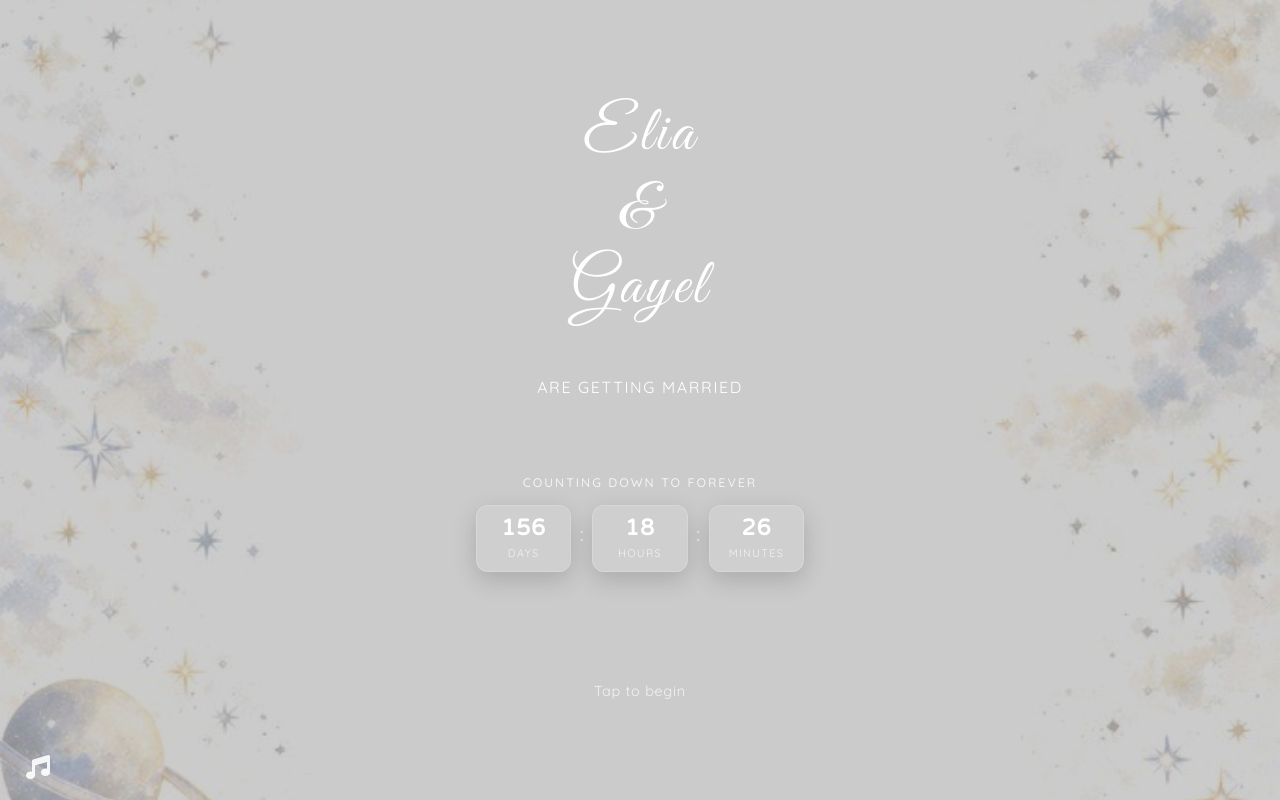
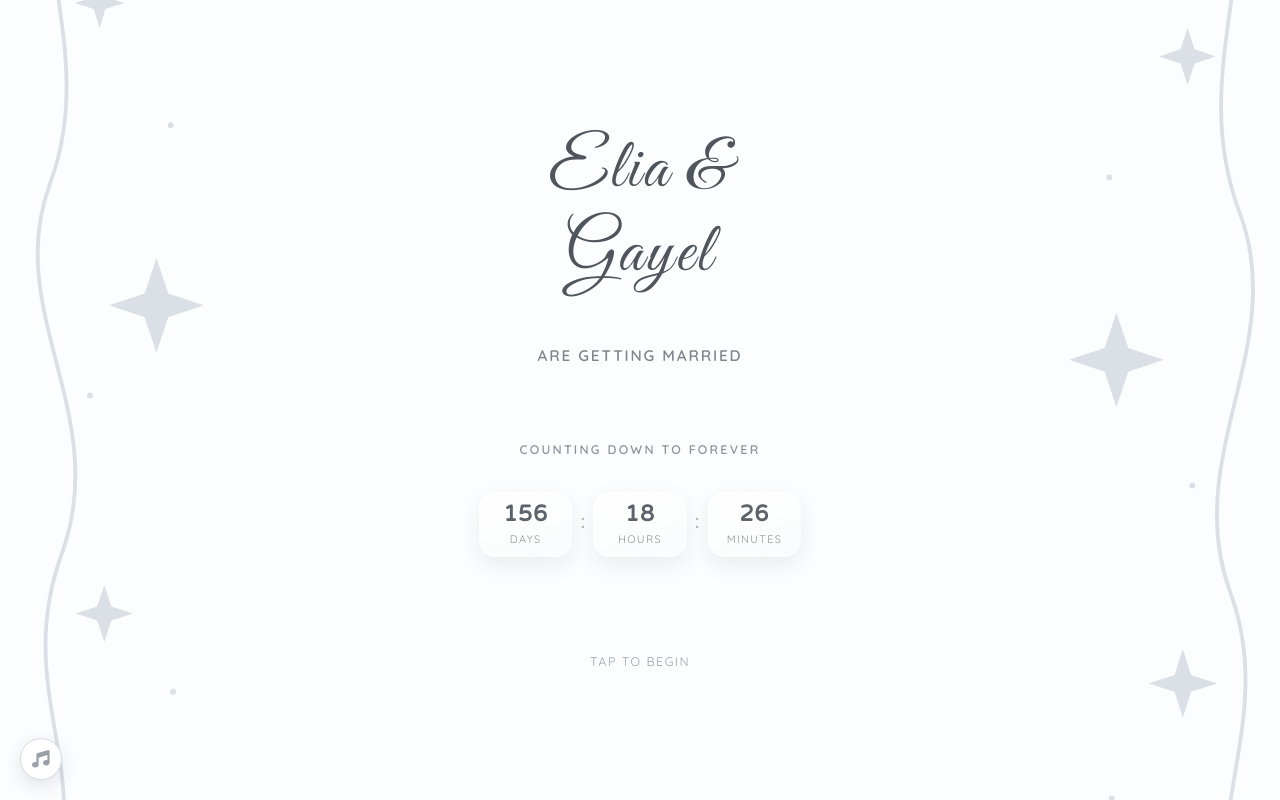
Before and after one commit to Gayelabouimad/g-inv, an Angular app in the folder g-invitation/: page /not-found in a window 1280 px wide. Built offline with nearby package versions, Linux system fonts and the light colour scheme.

Commit message:
fonts and styling

```diff
--- a/g-invitation/src/app/data/event.data.ts
+++ b/g-invitation/src/app/data/event.data.ts
@@ -80,10 +80,10 @@ dateTimeImage: '/assets/date-time.svg',
       highlight: "'Quicksand', sans-serif",
       quote: "'Georgia', serif",
     },
-    backgroundImage: 'assets/background.jpg',
-    overlayOpacity: 0.20,
-    accentColor: '#d6c3a5',
-    textColor: '#ffffff',
+    backgroundImage: 'assets/galaxy_invitation_border.svg',
+    overlayOpacity: 0,
+    accentColor: '#d7dde3',
+    textColor: '#4f555b',
     backgroundMusic: '/assets/kawkabi-trimmed.mpeg',
   },
 };
--- a/g-invitation/src/app/pages/invitation-page/countdown-section/countdown-section.component.css
+++ b/g-invitation/src/app/pages/invitation-page/countdown-section/countdown-section.component.css
@@ -7,11 +7,11 @@
 
 .countdown-label {
   font-size: 0.78rem;
-  font-weight: 500;
-  letter-spacing: 0.16em;
+  font-weight: 600;
+  letter-spacing: 0.18em;
   text-transform: uppercase;
-  opacity: 0.78;
-  margin: 0 0 0.75rem;
+  color: rgba(126, 134, 142, 0.9);
+  margin: 0 0 2rem;
 }
 
 .countdown-grid {
@@ -25,23 +25,19 @@
 .countdown-item {
   min-width: 74px;
   padding: 0.7rem 0.6rem 0.55rem;
-  border-radius: 12px;
   display: flex;
   flex-direction: column;
   align-items: center;
   justify-content: center;
-  background: rgba(255, 255, 255, 0.08);
-  border: 1px solid rgba(255, 255, 255, 0.17);
-  backdrop-filter: blur(8px);
-  -webkit-backdrop-filter: blur(8px);
-  box-shadow: 0 8px 24px rgba(0, 0, 0, 0.16);
+  box-shadow: 0 8px 20px rgba(36, 44, 55, 0.08);
 }
 
 .countdown-value {
   font-size: 1.4rem;
-  font-weight: 600;
+  font-weight: 700;
   line-height: 1;
   letter-spacing: 0.04em;
+  color: #5c636b;
   font-variant-numeric: tabular-nums;
 }
 
@@ -50,7 +46,7 @@
   font-size: 0.68rem;
   letter-spacing: 0.12em;
   text-transform: uppercase;
-  opacity: 0.75;
+  color: rgba(116, 124, 132, 0.82);
 }
 
 .countdown-separator {
@@ -58,7 +54,7 @@
   align-items: center;
   justify-content: center;
   font-size: 1.25rem;
-  opacity: 0.5;
+  color: rgba(140, 148, 157, 0.66);
   transform: translateY(-3px);
 }
 
@@ -66,7 +62,8 @@
   margin: 0;
   font-size: 1.05rem;
   letter-spacing: 0.05em;
-  font-weight: 500;
+  font-weight: 600;
+  color: #5c636b;
 }
 
 @media (max-width: 768px) {
--- a/g-invitation/src/app/pages/invitation-page/intro-section/intro-section.component.css
+++ b/g-invitation/src/app/pages/invitation-page/intro-section/intro-section.component.css
@@ -4,7 +4,7 @@
   display: flex;
   flex-direction: column;
   gap: 1.5rem;
-  font-family: var(--font-body, sans-serif);
+  font-family: var(--font-body, sans-serif), sans-serif;
   font-size: 1rem;
 }
 
@@ -15,16 +15,17 @@
 .quote-text {
   font-size: 1.2rem;
   font-style: italic;
-  font-family: var(--font-quote, serif);
+  font-family: var(--font-quote, serif), serif;
   line-height: 1.6;
   margin: 0 0 0.75rem 0;
   font-weight: 300;
+  color: #565d64;
 }
 
 .quote-source {
   font-size: 0.78rem;
-  opacity: 0.75;
-  font-family: var(--font-body, sans-serif);
+  color: rgba(86, 93, 100, 0.74);
+  font-family: var(--font-body, sans-serif), sans-serif;
   font-style: italic;
   letter-spacing: 0.03em;
   text-transform: none;
@@ -44,11 +45,11 @@
 }
 
 .family-name {
-  font-weight: 400;
+  font-weight: 500;
   font-style: normal;
   letter-spacing: 0.05em;
   margin: 0;
-  opacity: 0.9;
+  color: rgba(79, 86, 93, 0.88);
   max-width: 8rem;
   font-size: 0.82rem;
   line-height: 1.5;
@@ -56,11 +57,11 @@
 }
 
 .intro-text {
-  font-weight: 300;
+  font-weight: 400;
   line-height: 1.6;
   margin: 0;
   font-size: 0.95rem;
-  opacity: 0.95;
+  color: rgba(79, 86, 93, 0.92);
 }
 
 .date-time-image {
@@ -71,20 +72,20 @@
   object-fit: contain;
   opacity: 0.98;
   padding: 0.9rem 0.5rem 0.3rem 0.5rem;
-  border-radius: 10px;
-  background: rgba(0, 0, 0, 0.2);
-  border: 1px solid rgba(255, 255, 255, 0.14);
-  filter: drop-shadow(0 10px 24px rgba(0, 0, 0, 0.24));
+  border-radius: 12px;
+  background: linear-gradient(160deg, rgba(255, 255, 255, 0.92), rgba(247, 249, 251, 0.86));
+  filter: drop-shadow(0 10px 24px rgba(36, 44, 55, 0.12));
 }
 
 .couple-name {
   margin: 0.25rem 0 0;
-  font-family: var(--font-display, cursive);
-  font-size: 2.4rem;
+  font-family: var(--font-display, cursive), cursive;
+  font-size: 2.45rem;
   font-weight: 300;
   letter-spacing: 0.04em;
   line-height: 1.2;
-  text-shadow: 0 8px 20px rgba(0, 0, 0, 0.3);
+  color: #4f555c;
+  text-shadow: 0 4px 10px rgba(255, 255, 255, 0.75);
 }
 
 @media (max-width: 480px) {
--- a/g-invitation/src/app/pages/invitation-page/invitation-page/invitation-page.component.css
+++ b/g-invitation/src/app/pages/invitation-page/invitation-page/invitation-page.component.css
@@ -1,13 +1,13 @@
 :host {
-  --bg-image: none;
-  --overlay-opacity: 0.26;
-  --accent-color: #d6c3a5;
-  --text-color: #f5efe6;
-  --card-bg: rgba(255, 252, 246, 0.82);
-  --card-border: rgba(255, 246, 232, 0.9);
-  --card-text: #4b4150;
+  --svg-frame-image: none;
+  --svg-frame-color: #d7dde3;
+  --accent-color: #d7dde3;
+  --text-color: #4f555b;
+  --card-bg: rgba(255, 255, 255, 0.96);
+  --card-border: rgba(212, 218, 225, 0.92);
+  --card-text: #4c5259;
   --viewport-height: 100vh;
-  --controls-height: 48px;
+  --controls-height: 50px;
 }
 
 @supports (height: 100dvh) {
@@ -20,11 +20,27 @@
   position: relative;
   width: 100%;
   height: var(--viewport-height);
-  background-color: #0a0a0a;
+  background: #fcfdff;
   color: var(--text-color);
-  font-family: var(--font-body, sans-serif);
+  font-family: var(--font-body, sans-serif), sans-serif;
   line-height: 1.6;
   overflow: hidden;
+}
+
+.page-background {
+  position: fixed;
+  inset: 0;
+  color: var(--svg-frame-color);
+  background-color: currentColor;
+  -webkit-mask-image: var(--svg-frame-image);
+  mask-image: var(--svg-frame-image);
+  -webkit-mask-size: cover;
+  mask-size: cover;
+  -webkit-mask-position: center;
+  mask-position: center;
+  -webkit-mask-repeat: no-repeat;
+  mask-repeat: no-repeat;
+  z-index: 0;
 }
 
 .page-content {
@@ -32,36 +48,13 @@
   width: 100%;
   height: var(--viewport-height);
   overflow: hidden;
+  z-index: 2;
 }
 
-.page-content::before {
-  content: '';
-  position: fixed;
-  top: 0;
-  left: 0;
-  width: 100%;
-  height: 100%;
-  background: rgba(0, 0, 0, var(--overlay-opacity));
-  z-index: 1;
-  pointer-events: none;
-}
-
-.page-background {
-  position: fixed;
-  top: 0;
-  left: 0;
-  width: 100%;
-  height: 100%;
-  background-image: var(--bg-image);
-  background-size: cover;
-  background-position: center;
-  background-repeat: no-repeat;
-  z-index: 0;
-}
 
 .slides-shell {
   position: relative;
-  z-index: 2;
+  z-index: 3;
   width: 100%;
   height: var(--viewport-height);
   overflow: hidden;
@@ -88,35 +81,26 @@
 }
 
 .slide-scroll {
-  width: min(680px, 100%);
+  width: min(700px, 100%);
   height: 100%;
   overflow: hidden;
   display: flex;
   align-items: center;
   justify-content: center;
-  padding: 0.75rem;
+  padding: 0.8rem;
   box-sizing: border-box;
 }
 
 .slide-card {
   width: 100%;
-  max-width: 640px;
+  max-width: 650px;
   max-height: 100%;
   overflow: hidden;
   border-radius: 20px;
   color: var(--card-text);
-  background: linear-gradient(
-    168deg,
-    rgba(255, 254, 250, 0.94) 0%,
-    var(--card-bg) 56%,
-    rgba(247, 238, 226, 0.8) 100%
-  );
+  background: var(--card-bg);
   border: 1px solid var(--card-border);
-  backdrop-filter: blur(7px) saturate(1.08);
-  -webkit-backdrop-filter: blur(7px) saturate(1.08);
-  box-shadow:
-    0 16px 44px rgba(38, 27, 32, 0.24),
-    inset 0 1px 0 rgba(255, 255, 255, 0.88);
+  box-shadow: 0 10px 30px rgba(36, 44, 55, 0.08);
 }
 
 .slide-page.rsvp-slide .slide-scroll {
@@ -134,7 +118,7 @@
   display: flex;
   flex-direction: column;
   justify-content: center;
-  padding: 0.75rem 0;
+  padding: 0.85rem 0;
 }
 
 .slide-controls {
@@ -144,6 +128,8 @@
   justify-content: center;
   padding-bottom: env(safe-area-inset-bottom, 0px);
   background: transparent;
+  position: relative;
+  z-index: 3;
 }
 
 .music-control {
@@ -151,19 +137,27 @@
   bottom: 1.25rem;
   left: 1.25rem;
   z-index: 1001;
-  background: none;
-  border: none;
+  width: 42px;
+  height: 42px;
+  border-radius: 50%;
+  background: rgba(255, 255, 255, 0.95);
+  border: 1px solid rgba(212, 218, 225, 0.95);
   cursor: pointer;
   display: flex;
   align-items: center;
   justify-content: center;
+  box-shadow: 0 6px 18px rgba(36, 44, 55, 0.12);
 }
 
 .music-control svg {
-  width: 1.5rem;
-  height: 1.5rem;
-  color: var(--text-color);
+  width: 1.1rem;
+  height: 1.1rem;
+  color: #8e959e;
   opacity: 0.9;
+}
+
+.music-control.playing {
+  border-color: #bfc7d0;
 }
 
 .slide-dots {
@@ -172,12 +166,10 @@
   align-items: center;
   gap: 8px;
   padding: 8px 16px;
-  background: rgba(255, 249, 240, 0.35);
-  backdrop-filter: blur(8px);
-  -webkit-backdrop-filter: blur(8px);
+  background: rgba(255, 255, 255, 0.94);
   border-radius: 999px;
-  border: 1px solid rgba(255, 255, 255, 0.42);
-  box-shadow: 0 6px 18px rgba(30, 21, 25, 0.2);
+  border: 1px solid rgba(212, 218, 225, 0.9);
+  box-shadow: 0 6px 18px rgba(36, 44, 55, 0.1);
 }
 
 .dot {
@@ -186,23 +178,23 @@
   border-radius: 999px;
   border: 0;
   padding: 0;
-  background: rgba(86, 68, 78, 0.36);
+  background: #c7ced6;
   cursor: pointer;
   transition: transform 200ms ease, background-color 200ms ease, width 200ms ease;
   flex-shrink: 0;
 }
 
 .dot.active {
-  background: var(--accent-color);
+  background: #aab3be;
   width: 22px;
 }
 
 .swipe-hint {
   padding: 0.75rem 0 0.5rem;
-  font-size: 0.78rem;
-  color: #f6eee1;
-  opacity: 0.84;
-  letter-spacing: 0.06em;
+  font-size: 0.74rem;
+  color: #8c949d;
+  opacity: 0.95;
+  letter-spacing: 0.07em;
   text-align: center;
   text-transform: uppercase;
   flex-shrink: 0;
@@ -219,48 +211,6 @@
   text-align: center;
   box-sizing: border-box;
   gap: 0;
-}
-
-@keyframes fadeInDown {
-  from {
-    opacity: 0;
-    transform: translateY(-30px);
-  }
-  to {
-    opacity: 1;
-    transform: translateY(0);
-  }
-}
-
-@keyframes fadeInUp {
-  from {
-    opacity: 0;
-    transform: translateY(30px);
-  }
-  to {
-    opacity: 1;
-    transform: translateY(0);
-  }
-}
-
-@keyframes fadeIn {
-  from {
-    opacity: 0;
-  }
-  to {
-    opacity: 1;
-  }
-}
-
-@keyframes slideUp {
-  from {
-    opacity: 0;
-    transform: translateY(20px);
-  }
-  to {
-    opacity: 1;
-    transform: translateY(0);
-  }
 }
 
 @media (max-width: 768px) {
@@ -305,7 +255,11 @@
 
 @media (prefers-contrast: more) {
   .invitation-page {
-    color: #fff;
+    color: #2b2f33;
+  }
+
+  .slide-card {
+    border-width: 2px;
   }
 }
 
@@ -319,7 +273,7 @@
 
 @media (prefers-color-scheme: dark) {
   .invitation-page {
-    background-color: #0a0a0a;
-    color: #ffffff;
+    background-color: #f6f7f9;
+    color: #3f464d;
   }
 }
--- a/g-invitation/src/app/pages/invitation-page/invitation-page/invitation-page.component.html
+++ b/g-invitation/src/app/pages/invitation-page/invitation-page/invitation-page.component.html
@@ -5,8 +5,8 @@
   [style.--font-accent]="event.branding.fonts.accent"
   [style.--font-highlight]="event.branding.fonts.highlight"
   [style.--font-quote]="event.branding.fonts.quote"
-  [style.--bg-image]="'url(' + event.branding.backgroundImage + ')'"
-  [style.--overlay-opacity]="event.branding.overlayOpacity"
+  [style.--svg-frame-image]="'url(' + event.branding.backgroundImage + ')'"
+  [style.--svg-frame-color]="event.branding.accentColor"
   [style.--accent-color]="event.branding.accentColor"
   [style.--text-color]="event.branding.textColor"
 >
@@ -29,7 +29,6 @@
     <app-opening-screen
       [coupleName]="event.couple.primaryNames"
       [titleLine]="event.couple.titleLine"
-      [overlayOpacity]="event.branding.overlayOpacity"
       [isVisible]="showOpening()"
       [targetDate]="targetDate"
       (tapStart)="onOpeningTap()"
--- a/g-invitation/src/app/pages/invitation-page/opening-screen/opening-screen.component.css
+++ b/g-invitation/src/app/pages/invitation-page/opening-screen/opening-screen.component.css
@@ -20,18 +20,16 @@
 
 .overlay {
   position: absolute;
-  top: 0;
-  left: 0;
-  width: 100%;
-  height: 100%;
+  inset: 0;
+  background: rgba(255, 255, 255, 0.08);
   z-index: 0;
 }
 
 .content {
   position: relative;
-  z-index: 1;
+  z-index: 2;
   text-align: center;
-  color: white;
+  color: #5a6168;
   animation: fadeInContent 0.8s ease-out 0.2s both;
 }
 
@@ -43,32 +41,36 @@
 }
 
 .couple-name {
-  font-family: var(--font-display), cursive;
-  font-size: 4rem;
+  font-family: var(--font-display, cursive), cursive;
+  font-size: clamp(3.1rem, 10vw, 4.4rem);
   font-weight: 300;
-  letter-spacing: 0.05em;
+  letter-spacing: 0.04em;
   margin: 0;
   line-height: 1.2;
-  max-width: 50%;
+  max-width: 70%;
+  color: #4f555c;
+  text-shadow: 0 2px 8px rgba(255, 255, 255, 0.75);
   animation: slideUp 0.8s ease-out 0.3s both;
 }
 
 .subtitle {
-  font-family: var(--font-accent), sans-serif;
-  font-size: 1rem;
-  font-weight: 400;
-  letter-spacing: 0.1em;
+  font-family: var(--font-accent, sans-serif), sans-serif;
+  font-size: 0.96rem;
+  font-weight: 600;
+  letter-spacing: 0.12em;
   text-transform: uppercase;
-  opacity: 0.9;
+  color: #7d858d;
   animation: slideUp 0.8s ease-out 0.4s both;
 }
 
 .tap-hint {
-  font-family: var(--font-accent), sans-serif;
-  margin-top: 3rem;
-  font-size: 0.9rem;
-  letter-spacing: 0.05em;
-  opacity: 0.8;
+  font-family: var(--font-accent, sans-serif), sans-serif;
+  margin-top: 2.2rem;
+  font-size: 0.78rem;
+  letter-spacing: 0.12em;
+  text-transform: uppercase;
+  color: #8d959d;
+  opacity: 0.92;
   animation: pulse 2s ease-in-out 0.8s infinite;
 }
 
@@ -95,16 +97,20 @@
 @keyframes pulse {
   0%,
   100% {
-    opacity: 0.8;
+    opacity: 0.92;
   }
   50% {
-    opacity: 0.4;
+    opacity: 0.45;
   }
 }
 
 @media (max-width: 768px) {
   .tap-hint {
-    margin-top: 2rem;
-    font-size: 0.8rem;
+    margin-top: 1.8rem;
+    font-size: 0.74rem;
+  }
+
+  .couple-name {
+    max-width: 82%;
   }
 }
--- a/g-invitation/src/app/pages/invitation-page/opening-screen/opening-screen.component.html
+++ b/g-invitation/src/app/pages/invitation-page/opening-screen/opening-screen.component.html
@@ -3,7 +3,7 @@
   [class.hidden]="!isVisible"
   (click)="onTap()"
 >
-  <div class="overlay" [style.background]="'rgba(0,0,0,' + overlayOpacity + ')'" ></div>
+  <div class="overlay"></div>
 
   <div class="content">
     <div class="inner">
--- a/g-invitation/src/app/pages/invitation-page/opening-screen/opening-screen.component.ts
+++ b/g-invitation/src/app/pages/invitation-page/opening-screen/opening-screen.component.ts
@@ -11,7 +11,6 @@ import { CountdownSectionComponent } from '../countdown-section/countdown-sectio
 export class OpeningScreenComponent {
   @Input() coupleName = '';
   @Input() titleLine = '';
-  @Input() overlayOpacity = 0.45;
   @Input() isVisible = true;
   @Input() targetDate!: Date;
 
--- a/g-invitation/src/styles.css
+++ b/g-invitation/src/styles.css
@@ -4,25 +4,25 @@
   --font-accent: sans-serif;
   --font-highlight: sans-serif;
   --font-quote: serif;
-  --surface-glass: linear-gradient(160deg, rgba(255, 255, 255, 0.11), rgba(255, 255, 255, 0.04));
-  --surface-border: 1px solid rgba(255, 255, 255, 0.17);
-  --surface-shadow: 0 8px 20px rgba(0, 0, 0, 0.2);
+  --surface-glass: linear-gradient(160deg, rgba(255, 255, 255, 0.96), rgba(250, 251, 252, 0.92));
+  --surface-border: 1px solid rgba(216, 222, 228, 0.88);
+  --surface-shadow: 0 10px 24px rgba(36, 44, 55, 0.08);
 }
 
 html,
 body {
   height: 100%;
   margin: 0;
-  font-family: var(--font-body, sans-serif);
+  font-family: var(--font-body, sans-serif), sans-serif;
 }
 
 body {
-  background-color: #f5f5f5;
+  background-color: #fcfdff;
 }
 
 * {
   transition-property: background-color, border-color, color, box-shadow;
-  transition-duration: 0.3s;
+  transition-duration: 0.28s;
   transition-timing-function: ease;
 }
 
@@ -40,6 +40,8 @@ body {
 .invitation-page {
   --slide-padding: 1.25rem;
   --slide-gap: 1rem;
+  --content-primary: #4b525a;
+  --content-soft: rgba(75, 82, 90, 0.78);
 }
 
 .invitation-page .event-section,
@@ -56,6 +58,7 @@ body {
   padding: var(--slide-padding);
   box-sizing: border-box;
   animation: invitationFadeInUp 500ms ease-out both;
+  color: var(--content-primary);
 }
 
 .invitation-page .section-header {
@@ -64,20 +67,21 @@ body {
 }
 
 .invitation-page .section-title {
-  font-family: var(--font-display, cursive);
+  font-family: var(--font-display, cursive), cursive;
   font-size: clamp(2rem, 8vw, 3rem);
   font-weight: 400;
   letter-spacing: 0.01em;
   line-height: 1.1;
   margin: 0 0 0.5rem;
   text-wrap: balance;
+  color: #495058;
 }
 
 .invitation-page .section-description {
   max-width: 38ch;
   margin: 0 auto;
   font-size: 0.92rem;
-  opacity: 0.85;
+  color: var(--content-soft);
   line-height: 1.55;
   text-wrap: pretty;
 }
@@ -88,7 +92,7 @@ body {
 .invitation-page .date-label,
 .invitation-page .countdown-label,
 .invitation-page .countdown-unit {
-  font-family: var(--font-accent, sans-serif);
+  font-family: var(--font-accent, sans-serif), sans-serif;
   text-transform: uppercase;
   letter-spacing: 0.09em;
 }
@@ -100,10 +104,10 @@ body {
   min-height: 30px;
   padding: 0.25rem 0.8rem;
   border-radius: 999px;
-  border: 1px solid rgba(255, 255, 255, 0.28);
-  background: rgba(255, 255, 255, 0.07);
+  border: 1px solid rgba(216, 222, 228, 0.9);
+  background: #ffffff;
   font-size: 0.58rem;
-  opacity: 0.9;
+  color: #6e767f;
 }
 
 .invitation-page .event-item,
@@ -112,10 +116,7 @@ body {
 .invitation-page .countdown-item,
 .invitation-page .timeline-image-wrapper {
   background: var(--surface-glass);
-  border: var(--surface-border);
   border-radius: 16px;
-  backdrop-filter: blur(9px);
-  -webkit-backdrop-filter: blur(9px);
   box-shadow: var(--surface-shadow);
 }
 
@@ -141,21 +142,21 @@ body {
 .invitation-page .choice-button,
 .invitation-page .form-select,
 .invitation-page .form-textarea {
-  border: 1px solid rgba(255, 255, 255, 0.28);
-  background: rgba(255, 255, 255, 0.08);
-  color: inherit;
+  /*border: 1px solid rgba(216, 222, 228, 0.95);*/
+  background: #ffffff;
+  color: var(--content-primary);
 }
 
 .invitation-page .submit-button {
-  font-family: var(--font-body, sans-serif);
-  font-weight: 600;
+  font-family: var(--font-body, sans-serif), sans-serif;
+  font-weight: 700;
 }
 
 @media (hover: hover) and (pointer: fine) {
   .invitation-page .event-item:hover,
   .invitation-page .registry-card:hover {
-    background: rgba(255, 255, 255, 0.12);
-    border-color: rgba(255, 255, 255, 0.3);
+    background: #ffffff;
+    border-color: rgba(201, 209, 217, 0.95);
     transform: translateY(-2px);
   }
 }
```
Also changed, not shown: g-invitation/src/app/pages/invitation-page/event-section/event-section.component.css (+15 -15 lines), g-invitation/src/app/pages/invitation-page/rsvp-section/rsvp-section.component.css (+37 -37 lines), g-invitation/src/app/pages/invitation-page/thank-you-section/thank-you-section.component.css (+10 -7 lines), g-invitation/public/assets/galaxy_invitation_border.svg.
